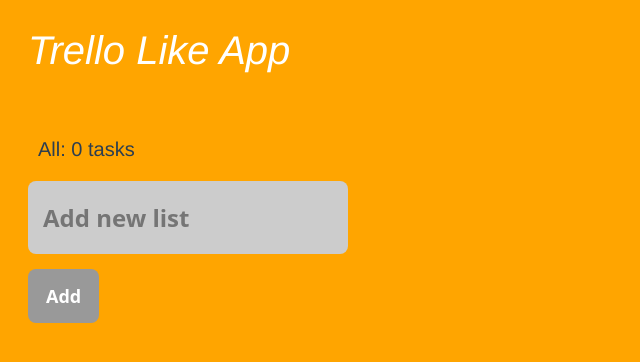
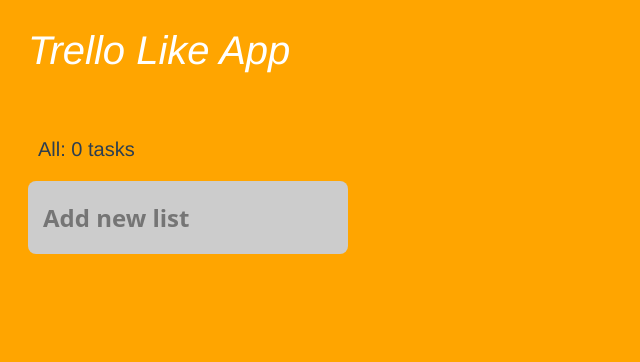
Before and after one commit to SardineTa23/trello-like-app, a Vue app: page / in a window 1280 px wide. Shown: the top 362 px of the page, without its empty margins (0-640 px from the left). Built offline with nearby package versions, Linux system fonts and the light colour scheme.

Commit message:
v-bindを使ってみる

```diff
--- a/src/components/ListAdd.vue
+++ b/src/components/ListAdd.vue
@@ -2,14 +2,18 @@
   <!-- サブミットイベント時にaddListメソッドをハンドル -->
   <!-- @はv-onの省略記法 -->
   <!-- .preventはVueのイベント修飾詞であり、サブミット時にリロードされるのを防ぐ -->
-  <form class="addlist" @submit.prevent="addList">
+  <form :class="classList" @submit.prevent="addList">
     <input
       v-model="title"
       type="text"
       class="text-input"
       placeholder="Add new list"
+      @focusin="startEditing"
+      @focusout="finishEditing"
     />
-    <button type="submit" class="add-button">Add</button>
+    <button type="submit" class="add-button" v-if="isEditing || titleExists">
+      Add
+    </button>
   </form>
 </template>
 
@@ -18,13 +22,38 @@
   data: function () {
     return {
       title: "",
+      isEditing: false,
     };
   },
-   methods: {
-    addList: function() {
-      this.$store.dispatch('addlist', { title: this.title })
-      this.title = ''
+  computed: {
+    // return array
+    classList() {
+      const classList = ["addlist"];
+      if (this.isEditing) {
+        classList.push("active");
+      }
+      if (this.titleExists) {
+        classList.push("addable");
+      }
+      return classList;
     },
-  }
+
+    // return bool
+    titleExists() {
+      return this.title.length > 0;
+    },
+  },
+  methods: {
+    addList: function () {
+      this.$store.dispatch("addlist", { title: this.title });
+      this.title = "";
+    },
+    startEditing: function () {
+      this.isEditing = true;
+    },
+    finishEditing: function () {
+      this.isEditing = false;
+    },
+  },
 };
 </script>
```
